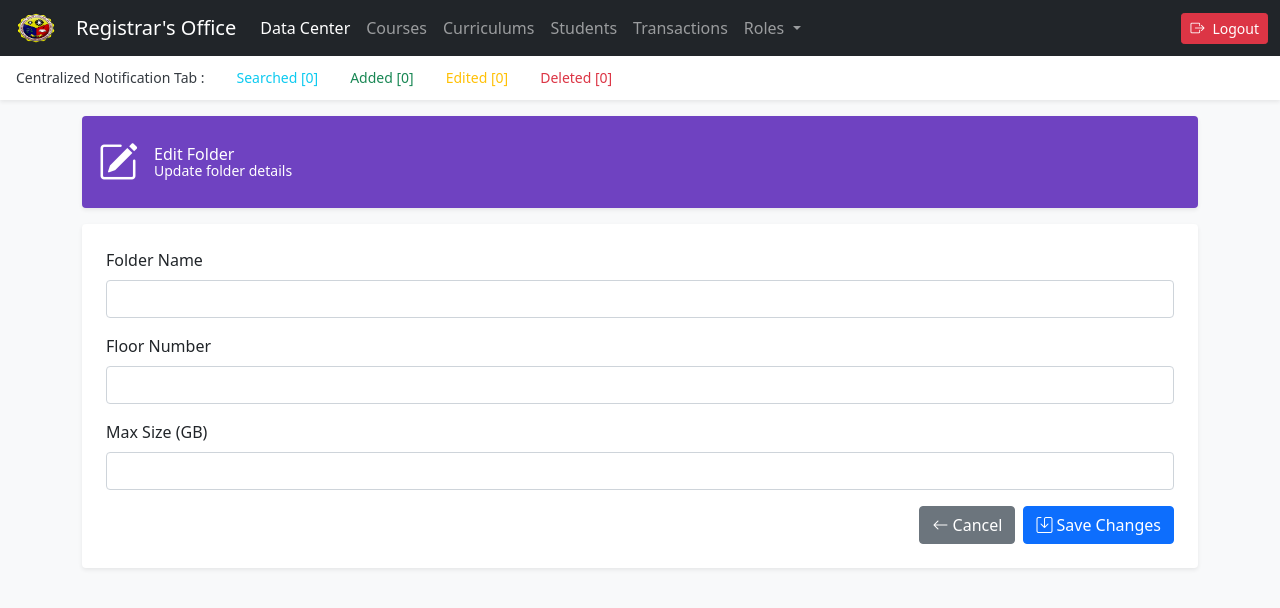
After one commit to renspike1993/moist-integrated-systems, a Django app: template registrar/templates/data-center/edit_folder.html in a window 1280 px wide. The commit adds this page. Shown: the top 608 px of the page. Run offline with Django 5.2, Linux system fonts and the light colour scheme; the template is opened without the code that fills it: values that come from a table or form of the project are taken from there, others are empty; some libraries are stand-ins or nearby versions.

Commit message:
crud update

```diff
--- a/registrar/templates/base.html
+++ b/registrar/templates/base.html
@@ -37,6 +37,8 @@
 
     <!-- Custom styles for this template -->
     <link href="{% static 'offcanvas.css' %}" rel="stylesheet">
+    <!-- SweetAlert2 -->
+    <script src="https://cdn.jsdelivr.net/npm/sweetalert2@11"></script>
 
 </head>
 
@@ -105,7 +107,21 @@
         {% block content %}
         {% endblock %}
     </main>
-
+    <script>
+        {% if messages %}
+        {% for message in messages %}
+        Swal.fire({
+            toast: true,
+            position: 'bottom-end',  // bottom-right
+            icon: 'success',
+            title: '{{ message }}',
+            showConfirmButton: false,
+            timer: 3000,
+            timerProgressBar: true
+        });
+        {% endfor %}
+        {% endif %}
+    </script>
 
     <script src="{% static 'assets/dist/js/bootstrap.bundle.min.js' %}"></script>
     <script src="{% static 'offcanvas.js' %}"></script>
--- /dev/null
+++ b/registrar/templates/data-center/edit_folder.html
@@ -0,0 +1,42 @@
+{% extends "base.html" %}
+
+{% block title %}Edit Folder | Data Center{% endblock %}
+
+{% block content %}
+<div class="d-flex align-items-center p-3 my-3 text-white bg-purple rounded shadow-sm">
+    <i class="bi bi-pencil-square fs-1 me-3"></i>
+    <div class="lh-1">
+        <h1 class="h6 mb-0 text-white lh-1">Edit Folder</h1>
+        <small>Update folder details</small>
+    </div>
+</div>
+
+<div class="my-3 p-4 bg-body rounded shadow-sm">
+    <form method="post" novalidate>
+        {% csrf_token %}
+        <div class="mb-3">
+            <label for="id_folder_name" class="form-label">Folder Name</label>
+            {{ form.folder_name }}
+        </div>
+
+        <div class="mb-3">
+            <label for="id_floor_number" class="form-label">Floor Number</label>
+            {{ form.floor_number }}
+        </div>
+
+        <div class="mb-3">
+            <label for="id_max_size" class="form-label">Max Size (GB)</label>
+            {{ form.max_size }}
+        </div>
+
+        <div class="d-flex justify-content-end">
+            <a href="{% url 'registrar:dashboard' %}" class="btn btn-secondary me-2">
+                <i class="bi bi-arrow-left"></i> Cancel
+            </a>
+            <button type="submit" class="btn btn-primary">
+                <i class="bi bi-save"></i> Save Changes
+            </button>
+        </div>
+    </form>
+</div>
+{% endblock %}
--- a/registrar/templates/data-center/folders.html
+++ b/registrar/templates/data-center/folders.html
@@ -13,7 +13,7 @@
 
 <div class="my-3 p-3 bg-body rounded shadow-sm">
     <div class="d-flex justify-content-between align-items-center mb-3">
-        <h6 class="mb-0">Storage Information</h6>
+        <h6 class="mb-0">Folders Information</h6>
         <a href="{% url 'registrar:add_folder' %}" class="btn btn-primary">
             <i class="bi bi-folder-plus"></i> Add Folder
         </a>
```
Also changed, not shown: registrar/templates/data-center/delete_folder.html (added, +46 -0 lines), registrar/views/data_center.py (+27 -8 lines).
